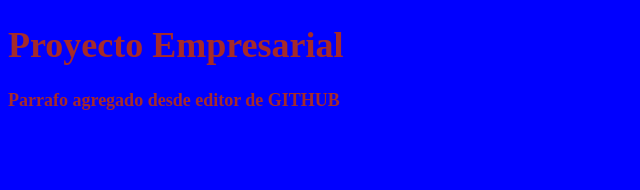
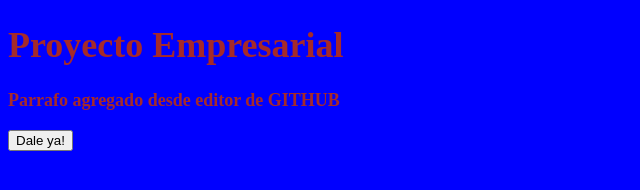
Before and after one commit to EddyBlvD/CursoGIT, a plain HTML site: page index.html in a window 1280 px wide. Shown: the whole page, without its empty margins (0-640 px from the left). Drawn offline with Linux system fonts and the light colour scheme.

Commit message:
Saludo javascript agregado

```diff
--- a/index.html
+++ b/index.html
@@ -7,11 +7,14 @@
     <title>Document</title>
 
     <link href="css/estilos.css" rel="stylesheet" type="text/css">
+    <script src="js/script.js"></script>
 
 </head>
 <body>
 
     <h1>Proyecto Empresarial</h1>
     <p>Parrafo agregado desde editor de GITHUB</p>
+
+    <input type="button" onclick="saludo()" value="Dale ya!">
 </body>
 </html>
--- a/js/script.js
+++ b/js/script.js
@@ -0,0 +1,3 @@
+function saludo(){
+    alert ("Hola alumnos");
+}
```
